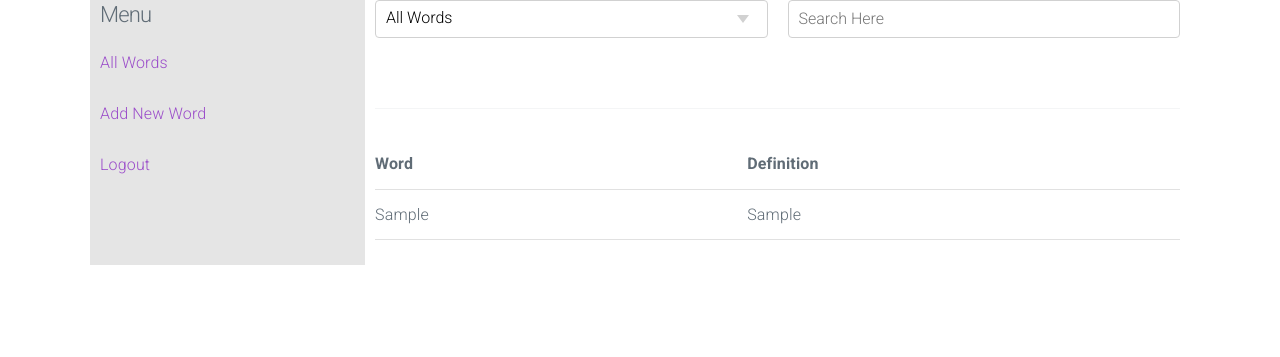
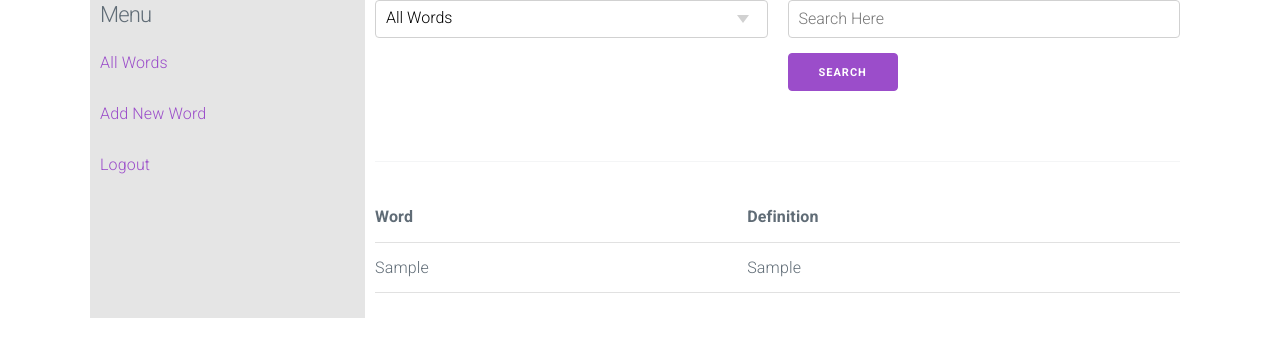
Before and after one commit to rashidul191/PHP-Development, a PHP site: page /words.php in a window 1280 px wide. Shown: the top 357 px of the page. Run offline with PHP 8.4, Linux system fonts and the light colour scheme; the visitor is signed in with stand-in values (Sample User, id 1); tables that the repository leaves empty or names only in its code hold one stand-in row (values such as "Sample post").

Commit message:
search word

```diff
--- a/Module-21 Vocabulary Bilder Project/function.php
+++ b/Module-21 Vocabulary Bilder Project/function.php
@@ -23,10 +23,16 @@ function getStatusMessage($statusCode = 0)
     return $status[$statusCode];
 }
 
-function  getWords($user_id)
+function  getWords($user_id, $search = null)
 {
     global $dbConnection;
-    $query = "SELECT * FROM words WHERE user_id = '{$user_id}' ORDER BY word";
+    if ($search) {
+        // $query = "SELECT * FROM words WHERE user_id = '{$user_id}' AND word LIKE '%{$search}' ORDER BY word";
+        // $query = "SELECT * FROM words WHERE user_id = '{$user_id}' AND word LIKE '%{$search}%' ORDER BY word";
+        $query = "SELECT * FROM words WHERE user_id = '{$user_id}' AND word LIKE '{$search}%' ORDER BY word";
+    } else {
+        $query = "SELECT * FROM words WHERE user_id = '{$user_id}' ORDER BY word";
+    }
     $result = mysqli_query($dbConnection, $query);
     $data = [];
     while ($_data = mysqli_fetch_assoc($result)) {
--- a/Module-21 Vocabulary Bilder Project/words.php
+++ b/Module-21 Vocabulary Bilder Project/words.php
@@ -31,7 +31,7 @@ if (!$_user_id) {
             <div class="column" style="background-color: #e5e5e5;">
                 <div>
                     <h4>Menu</h4>
-                    <a href="#" class="menu-item" data-target="wordsc">All Words</a><br><br>
+                    <a href="words.php" class="menu-item" data-target="wordsc">All Words</a><br><br>
                     <a href="#" class="menu-item" data-target="wordform">Add New Word</a><br><br>
                     <a href="logout.php">Logout</a><br>
                 </div>
@@ -52,8 +52,9 @@ if (!$_user_id) {
                             </div>
                         </div>
                         <div class="column">
-                            <form action="#">
-                                <input type="search" name="" id="" placeholder="Search Here">
+                            <form action="#" method="POST">
+                                <input type="search" name="searchword" id="" placeholder="Search Here">
+                                <input type="submit" name="search" value="search">
                             </form>
                         </div>
                     </div>
@@ -69,7 +70,13 @@ if (!$_user_id) {
                             </thead>
                             <tbody>
                                 <?php
-                                $getWords = getWords($_user_id);
+
+                                if (isset($_POST['search'])) {
+                                    $searchTest = $_POST['searchword'];
+                                    $getWords = getWords($_user_id, $searchTest);
+                                } else {
+                                    $getWords = getWords($_user_id);
+                                }
                                 if ($getWords):
                                     foreach ($getWords as $getWord):
                                 ?>
```
